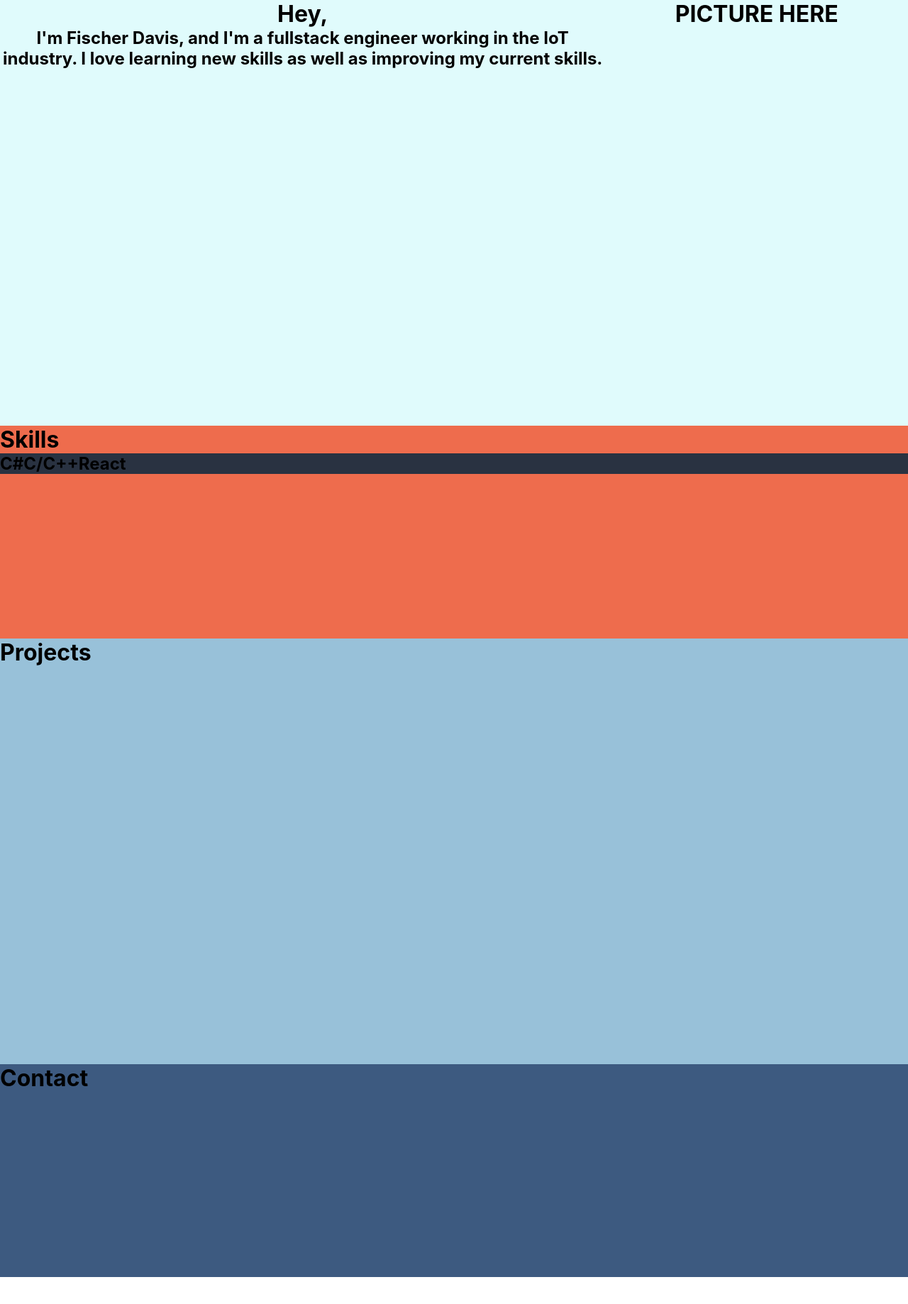
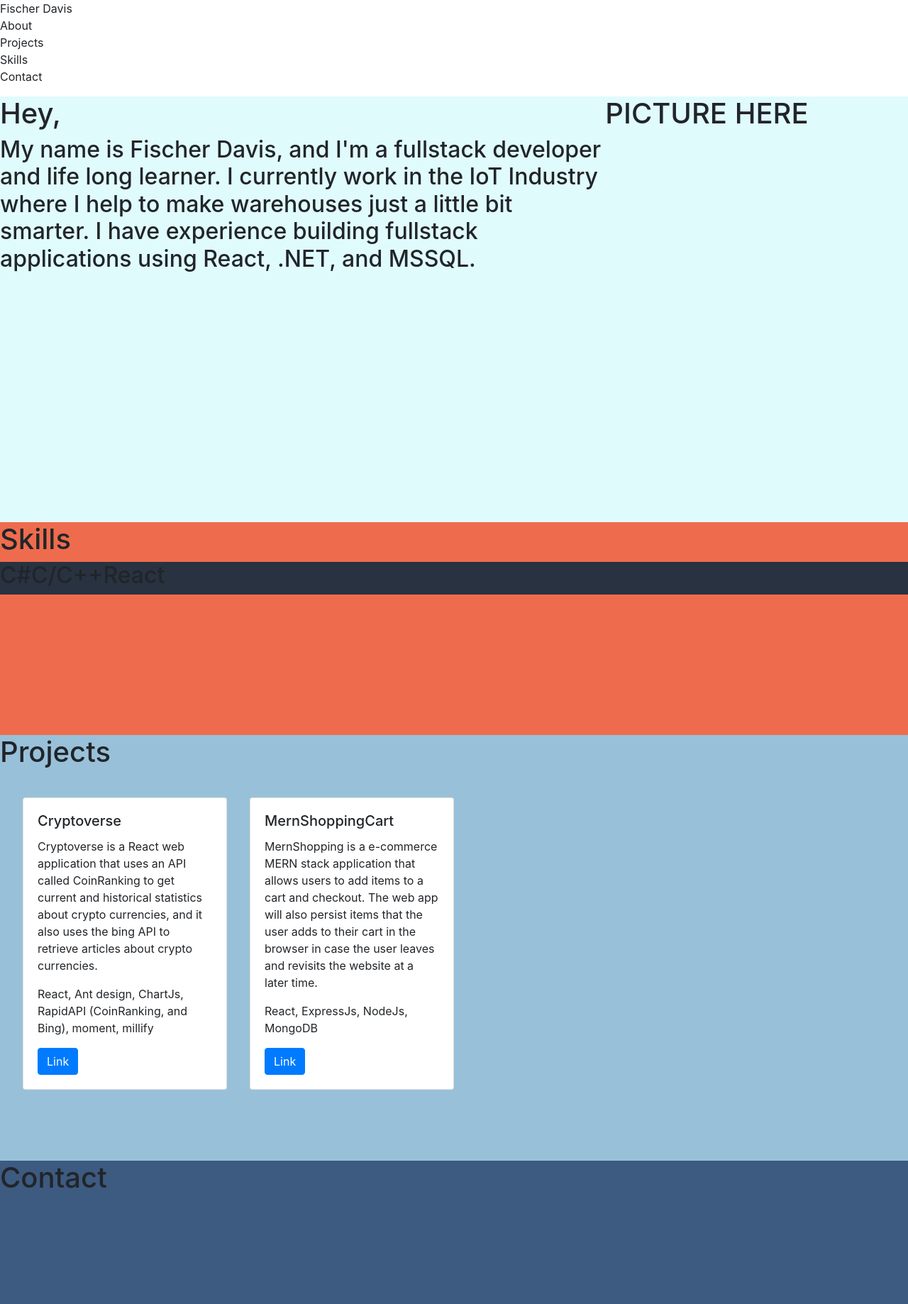
Before and after one commit to fischerdavis/FischerDavisPortfolio, a React (Create React App) app: page / in a window 1280 px wide. Shown: the top 1838 px of the page at 71% size. Before the commit the page ends 1800 px from the top, so only its background shows below. Built offline with nearby package versions, Linux system fonts and the light colour scheme; some icons are missing.

Commit message:
Added project cards, started on contact.

```diff
--- a/package.json
+++ b/package.json
@@ -7,10 +7,13 @@
     "@testing-library/jest-dom": "^5.11.4",
     "@testing-library/react": "^11.1.0",
     "@testing-library/user-event": "^12.1.10",
+    "bootstrap": "^4.6.0",
     "gh-pages": "^3.2.3",
     "node-sass": "^4.14.1",
     "react": "^17.0.2",
+    "react-bootstrap": "^1.6.4",
     "react-dom": "^17.0.2",
+    "react-icons": "^4.3.1",
     "react-router-dom": "^5.3.0",
     "react-scripts": "4.0.3",
     "web-vitals": "^1.0.1"
--- a/src/App.js
+++ b/src/App.js
@@ -3,10 +3,12 @@ import About from "./pages/about/about";
 import Skills from "./pages/skills/skills";
 import Projects from "./pages/projects/projects";
 import Contact from "./pages/contact/contact";
+import Navbar from "./components/navbar/navbar";
 
 function App() {
   return (
     <div className="App">
+      <Navbar />
       <About />
       <Skills />
       <Projects />
--- a/src/components/navbar/navbar.js
+++ b/src/components/navbar/navbar.js
@@ -2,7 +2,17 @@ import React from "react";
 import "./navbar.scss";
 
 const Navbar = () => {
-  return <div></div>;
+  return(
+    <div>
+      <ul>
+        <li>Fischer Davis</li>
+        <li>About</li>
+        <li>Projects</li>
+        <li>Skills</li>
+        <li>Contact</li>
+      </ul>
+    </div>
+  );
 };
 
 export default Navbar;
--- a/src/index.js
+++ b/src/index.js
@@ -2,6 +2,8 @@ import React from "react";
 import ReactDOM from "react-dom";
 import "./index.scss";
 import App from "./App";
+
+import 'bootstrap/dist/css/bootstrap.min.css';
 
 ReactDOM.render(
   <React.StrictMode>
--- a/src/pages/about/about.js
+++ b/src/pages/about/about.js
@@ -7,9 +7,9 @@ const About = () => {
       <div className="about-info">
         <h1>Hey,</h1>
         <h2>
-          I'm Fischer Davis, and I'm a fullstack engineer working in the IoT
-          industry. I love learning new skills as well as improving my current
-          skills.
+          My name is Fischer Davis, and I'm a fullstack developer and life long learner.
+          I currently work in the IoT Industry where I help to make warehouses just a little bit smarter.
+          I have experience building fullstack applications using React, .NET, and MSSQL.
         </h2>
       </div>
       <div className="about-picture">
--- a/src/pages/about/about.scss
+++ b/src/pages/about/about.scss
@@ -1,6 +1,5 @@
 .about-container {
   background: #e0fbfc;
-  text-align: center;
   height: 600px;
   display: flex;
 }
--- a/src/pages/contact/contact.js
+++ b/src/pages/contact/contact.js
@@ -1,10 +1,14 @@
 import React from "react";
 import "./contact.scss";
+import { BsGithub, BsLinkedin, FaFileCsv, GrDocumentCsv } from "react-icons/all";
 
 const Contact = () => {
   return (
     <div className="contact-container">
       <h1>Contact</h1>
+      <BsGithub />
+      <BsLinkedin />
+      <FaFileCsv />
     </div>
   );
 };
--- /dev/null
+++ b/src/pages/contact/contactLinks.js
@@ -0,0 +1,5 @@
+export const contactLinks = {
+  resume: 'https://www.canva.com/design/DAEpdC8TFjo/GOGJnPSdjAUrZD8zixV50A/view?utm_content=DAEpdC8TFjo&utm_campaign=designshare&utm_medium=link&utm_source=publishsharelink',
+  linkedIn: 'https://www.linkedin.com/in/fischerdavis/',
+  gitHub: 'https://github.com/fischerdavis'
+}
--- /dev/null
+++ b/src/pages/projects/projectList.js
@@ -0,0 +1,14 @@
+export const projectsList = [
+  {
+    title: 'Cryptoverse',
+    description: 'Cryptoverse is a React web application that uses an API called CoinRanking to get current and historical statistics about crypto currencies, and it also uses the bing API to retrieve articles about crypto currencies.',
+    techUsed: 'React, Ant design, ChartJs, RapidAPI (CoinRanking, and Bing), moment, millify',
+    link: 'https://cryptoverse-app-fischer.netlify.app/'
+  },
+  {
+    title: 'MernShoppingCart',
+    description: 'MernShopping is a e-commerce MERN stack application that allows users to add items to a cart and checkout. The web app will also persist items that the user adds to their cart in the browser in case the user leaves and revisits the website at a later time.',
+    techUsed: 'React, ExpressJs, NodeJs, MongoDB',
+    link: 'https://github.com/fischerdavis/MERNShoppingCart'
+  }
+]
--- a/src/pages/projects/projects.js
+++ b/src/pages/projects/projects.js
@@ -1,10 +1,24 @@
 import React from "react";
 import "./projects.scss";
+import { projectsList } from "./projectList";
+import { Button, Card } from "react-bootstrap";
 
 const Projects = () => {
   return (
     <div className="projects-container">
       <h1>Projects</h1>
+      <div className="card-container">
+        {projectsList.map((project, index) => (
+          <Card className="cards" style={{ width: '18rem' }} key={index}>
+            <Card.Body>
+              <Card.Title>{project.title}</Card.Title>
+              <p>{project.description}</p>
+              <p>{project.techUsed}</p>
+              <a href={project.link}><Button variant="primary">Link</Button></a>
+            </Card.Body>
+          </Card>
+        ))}
+      </div>
     </div>
   );
 };
--- a/src/pages/projects/projects.scss
+++ b/src/pages/projects/projects.scss
@@ -2,3 +2,11 @@
   background: #98c1d9;
   height: 600px;
 }
+
+.card-container {
+  display: flex;
+}
+
+.cards {
+  margin: 2em 0 2em 2em;
+}
```
Also changed, not shown: 2 other files (tests, documents, lock files or other folders).
